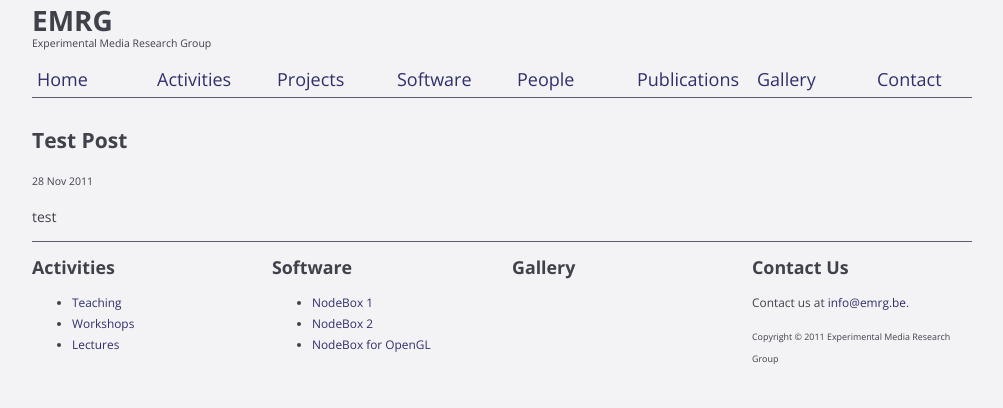
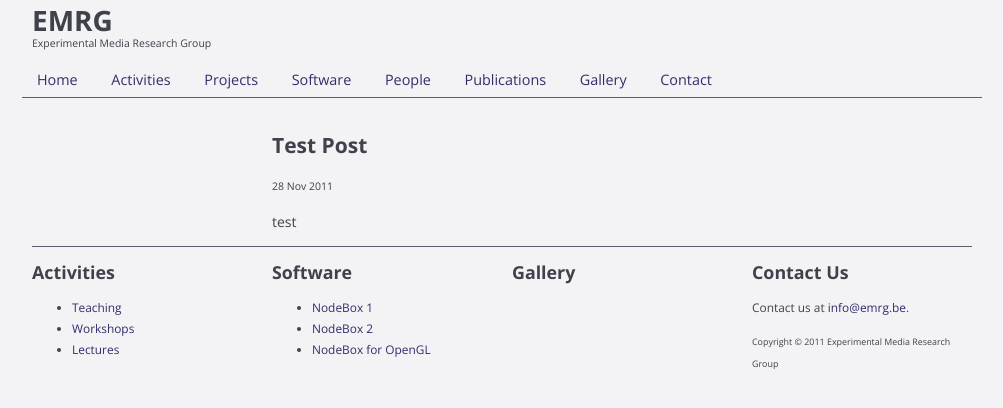
Before and after one commit to nodebox/emrg.be, a Jekyll site: the page built from _posts/2011-11-28-test-post.md, in a window 1280 px wide. Shown: the top 408 px of the page, without its empty margins (138-1141 px from the left). Built offline with Jekyll 4.4.1, drawn with Linux system fonts in a browser that asks for light colours; nearby versions of some CDN libraries.

Commit message:
Use a base layout for more flexibility.

```diff
--- /dev/null
+++ b/_layouts/base.html
@@ -0,0 +1,101 @@
+<!DOCTYPE html>
+<html>
+<head>
+  <meta charset="utf-8">
+  <title>{{ page.title }} | EMRG</title>
+  <meta name="author" content="Experimental Media Research Group">
+  <meta name="generator" content="Jekyll">
+
+  <!--[if lt IE 9]>
+    <script src="/media/js/html5.js"></script>
+  <![endif]-->
+
+  <meta name="viewport" content="width=device-width, initial-scale=1, maximum-scale=1">
+
+  <link href="http://fonts.googleapis.com/css?family=Open+Sans:r,b,i&subset=latin" rel="stylesheet" type="text/css">
+  <link type="text/css" rel="stylesheet" media="screen" href="/media/css/skeleton.css">
+  <link type="text/css" rel="stylesheet" media="screen" href="/media/css/syntax.css">
+  <link type="text/css" rel="stylesheet" media="screen" href="/media/css/screen.css">
+
+  <link href="/media/img/apple-touch-icon.png" rel="apple-touch-icon">
+
+</head>
+<body id="{{ page.section }}">
+<div class="container">
+
+  <!-- Header -->
+  <header class="row">
+    <div class="sixteen columns">
+      <h1><a target="_top" href="/">EMRG</a></h1>
+      <small>Experimental Media Research Group</small>
+      <nav><ul>
+        <li><a class="home" href="/">Home</a></li>
+        <li><a class="activities" href="/activities/">Activities</a></li>
+        <li><a class="projects"href="/projects/">Projects</a></li>
+        <li><a class="software" href="/software/">Software</a></li>
+        <li><a class="people" href="/people/">People</a></li>
+        <li><a class="publications" href="/publications/">Publications</a></li>
+        <li><a class="gallery" href="/gallery/">Gallery</a></li>
+        <li><a class="contact" href="/contact/">Contact</a></li>
+      </ul></nav>
+    </div>
+  </header>
+
+  <!-- Content -->
+  {{ content }}
+
+  <!-- Footer -->
+  <footer class="sixteen columns">
+    <div class="four columns alpha">
+      <h2>Activities</h2>
+      <ul>
+        <li><a href="/activities/teaching.html">Teaching</a></li>
+        <li><a href="/activities/workshops.html">Workshops</a></li>
+        <li><a href="/activities/lectures.html">Lectures</a></li>
+      </ul>
+    </div>
+    <div class="four columns">
+      <h2>Software</h2>
+      <ul>
+        <li><a href="/software/nodebox-1.html" title="The original, only for Mac OS X">NodeBox 1</a></li>
+        <li><a href="/software/nodebox-2.html" title="The current generation with a node-based visual interface">NodeBox 2</a></li>
+        <li><a href="/software/nodebox-opengl.html" title="The cross-platform, hardware-accelerated version">NodeBox for OpenGL</a></li>
+      </ul>
+    </div>
+    <div class="four columns">
+      <h2>Gallery</h2>
+      <!-- Random images from the gallery -->
+    </div>
+    <div class="four columns omega">
+      <h2>Contact Us</h2>
+      <p>Contact us at <a href="mailto:info@emrg.be">info@emrg.be</a>.</p>
+      <p><small>Copyright &copy; 2011 Experimental Media Research Group</small></p>
+    </div>
+
+  </footer> <!-- #footer -->
+
+</div> <!-- .container -->
+
+<script src="//ajax.googleapis.com/ajax/libs/jquery/1.6.2/jquery.min.js"></script>
+<script src="/media/js/jquery.lightbox-0.5.min.js"></script>
+<script>
+  $(function() {
+    $('a.thumb').lightBox();
+  });
+</script>
+<script src="/media/js/html5.js"></script>
+<script type="text/javascript">
+
+  var _gaq = _gaq || [];
+  _gaq.push(['_setAccount', 'UA-11544926-2']);
+  _gaq.push(['_trackPageview']);
+
+  (function() {
+    var ga = document.createElement('script'); ga.type = 'text/javascript'; ga.async = true;
+    ga.src = ('https:' == document.location.protocol ? 'https://ssl' : 'http://www') + '.google-analytics.com/ga.js';
+    var s = document.getElementsByTagName('script')[0]; s.parentNode.insertBefore(ga, s);
+  })();
+
+</script>
+</body>
+</html>
--- a/_layouts/default.html
+++ b/_layouts/default.html
@@ -1,106 +1,13 @@
-<!DOCTYPE html>
-<html>
-<head>
-  <meta charset="utf-8">
-  <title>{{ page.title }} | EMRG</title>
-  <meta name="author" content="Experimental Media Research Group">
-  <meta name="generator" content="Jekyll">
-
-  <!--[if lt IE 9]>
-    <script src="/media/js/html5.js"></script>
-  <![endif]-->
-
-  <meta name="viewport" content="width=device-width, initial-scale=1, maximum-scale=1">
-
-  <link href="http://fonts.googleapis.com/css?family=Open+Sans:r,b,i&subset=latin" rel="stylesheet" type="text/css">
-  <link type="text/css" rel="stylesheet" media="screen" href="/media/css/skeleton.css">
-  <link type="text/css" rel="stylesheet" media="screen" href="/media/css/syntax.css">
-  <link type="text/css" rel="stylesheet" media="screen" href="/media/css/screen.css">
-
-  <link href="/media/img/apple-touch-icon.png" rel="apple-touch-icon">
-
-</head>
-<body id="{{ page.section }}">
-<div class="container">
-
-  <!-- Header -->
-  <header class="sixteen columns">
-    <h1><a target="_top" href="/">EMRG</a></h1>
-    <small>Experimental Media Research Group</small>
-    <nav><ul>
-      <li class="two columns alpha"><a class="home" href="/">Home</a></li>
-      <li class="two columns"><a class="activities" href="/activities/">Activities</a></li>
-      <li class="two columns"><a class="projects"href="/projects/">Projects</a></li>
-      <li class="two columns"><a class="software" href="/software/">Software</a></li>
-      <li class="two columns"><a class="people" href="/people/">People</a></li>
-      <li class="two columns"><a class="publications" href="/publications/">Publications</a></li>
-      <li class="two columns"><a class="gallery" href="/gallery/">Gallery</a></li>
-      <li class="two columns omega"><a class="contact" href="/contact/">Contact</a></li>
-    </ul></nav>
-  </header>
-
+---
+layout: base
+section: home
+---
   <!-- Page Title -->
-  <div id="page-title" class="sixteen columns">
+  <div id="page-title" class="twelve columns  offset-by-four">
     <h2>{{ page.title }}</h2>
   </div>
 
   <!-- Content -->
-  <div class="sixteen columns">
+  <div class="ten columns offset-by-four">
     {{ content }}
   </div>
-
-  <!-- Footer -->
-  <footer class="sixteen columns">
-    <div class="four columns alpha">
-      <h2>Activities</h2>
-      <ul>
-        <li><a href="/activities/teaching.html">Teaching</a></li>
-        <li><a href="/activities/workshops.html">Workshops</a></li>
-        <li><a href="/activities/lectures.html">Lectures</a></li>
-      </ul>
-    </div>
-    <div class="four columns">
-      <h2>Software</h2>
-      <ul>
-        <li><a href="/software/nodebox-1.html" title="The original, only for Mac OS X">NodeBox 1</a></li>
-        <li><a href="/software/nodebox-2.html" title="The current generation with a node-based visual interface">NodeBox 2</a></li>
-        <li><a href="/software/nodebox-opengl.html" title="The cross-platform, hardware-accelerated version">NodeBox for OpenGL</a></li>
-      </ul>
-    </div>
-    <div class="four columns">
-      <h2>Gallery</h2>
-      <!-- Random images from the gallery -->
-    </div>
-    <div class="four columns omega">
-      <h2>Contact Us</h2>
-      <p>Contact us at <a href="mailto:info@emrg.be">info@emrg.be</a>.</p>
-      <p><small>Copyright &copy; 2011 Experimental Media Research Group</small></p>
-    </div>
-
-  </footer> <!-- #footer -->
-
-</div> <!-- .container -->
-
-<script src="//ajax.googleapis.com/ajax/libs/jquery/1.6.2/jquery.min.js"></script>
-<script src="/media/js/jquery.lightbox-0.5.min.js"></script>
-<script>
-  $(function() {
-    $('a.thumb').lightBox();
-  });
-</script>
-<script src="/media/js/html5.js"></script>
-<script type="text/javascript">
-
-  var _gaq = _gaq || [];
-  _gaq.push(['_setAccount', 'UA-11544926-2']);
-  _gaq.push(['_trackPageview']);
-
-  (function() {
-    var ga = document.createElement('script'); ga.type = 'text/javascript'; ga.async = true;
-    ga.src = ('https:' == document.location.protocol ? 'https://ssl' : 'http://www') + '.google-analytics.com/ga.js';
-    var s = document.getElementsByTagName('script')[0]; s.parentNode.insertBefore(ga, s);
-  })();
-
-</script>
-</body>
-</html>
--- a/_layouts/homepage.html
+++ b/_layouts/homepage.html
@@ -28,6 +28,6 @@
 </div>
 
 <div class="twelve columns offset-by-four omega">
-  <h2>EMRG</h2>
+  <h2>{{ page.title }}</h2>
   {{ content }}
 </div>
--- a/_layouts/news.html
+++ b/_layouts/news.html
@@ -1,8 +1,12 @@
 ---
-layout: default
+layout: base
 section: home
 ---
-<small>{{ page.date| date_to_string }}</small>
-<div id="post">
-{{ content }}
+<!-- Page Title -->
+<div id="page-title" class="twelve columns  offset-by-four">
+  <h2>{{ page.title }}</h2>
+  <small>{{ page.date| date_to_string }}</small>
+  <div id="post">
+    {{ content }}
+  </div>
 </div>
--- a/media/css/screen.css
+++ b/media/css/screen.css
@@ -68,6 +68,7 @@
   display: block;
   padding: 5px 5px;
   border-bottom: 2px solid rgba(0, 0, 0, 0);
+  font-size: 80%;
 }
 
 nav li a:hover {
@@ -75,7 +76,6 @@
   color: white;
   border-bottom: 2px solid #5a5d6a;
 }
-
 
 #home .home,
 #activities .activities,
```
Also changed, not shown: other parts of _layouts/homepage.html (+1 -1 lines).
